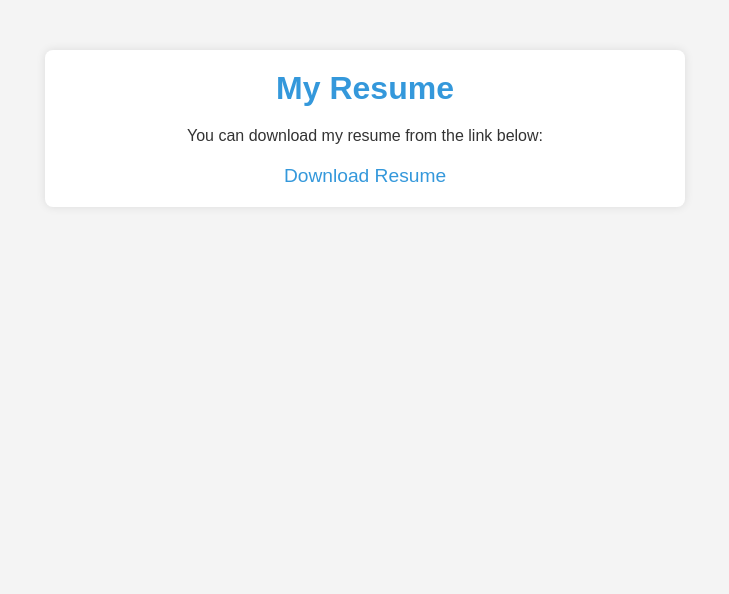
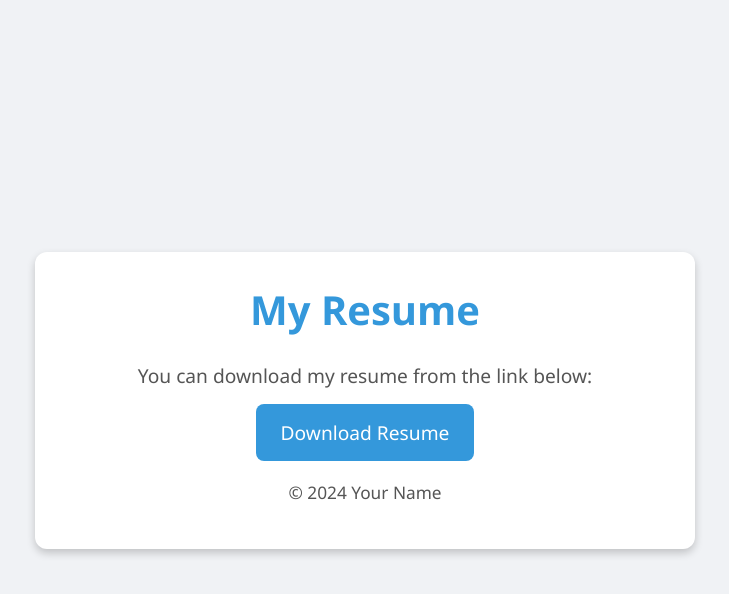
Before and after one commit to sadikpathanprojects/resume, a plain HTML site: page index.html in a window 1280 px wide. Shown: the whole page, without its empty margins (275-1004 px from the left). Drawn offline with Linux system fonts and the light colour scheme.

Commit message:
Update index.html

```diff
--- a/index.html
+++ b/index.html
@@ -6,36 +6,54 @@
     <title>My Resume</title>
     <style>
         body {
-            font-family: Arial, sans-serif;
+            font-family: 'Segoe UI', Tahoma, Geneva, Verdana, sans-serif;
             margin: 0;
             padding: 0;
-            background-color: #f4f4f4;
+            background-color: #f0f2f5;
             color: #333;
+            display: flex;
+            justify-content: center;
+            align-items: center;
+            height: 100vh;
             text-align: center;
-            padding: 50px;
         }
         .container {
+            background: #ffffff;
+            border-radius: 12px;
+            box-shadow: 0 4px 8px rgba(0, 0, 0, 0.2);
+            padding: 30px;
             max-width: 600px;
-            margin: 0 auto;
-            background: #fff;
-            padding: 20px;
-            border-radius: 8px;
-            box-shadow: 0 0 10px rgba(0, 0, 0, 0.1);
+            width: 100%;
         }
         h1 {
+            color: #3498db;
+            font-size: 2.5em;
             margin: 0;
-            color: #3498db;
+            padding-bottom: 10px;
         }
         p {
-            margin: 20px 0;
+            color: #555;
+            font-size: 1.2em;
+            margin: 15px 0;
         }
         a {
-            color: #3498db;
+            display: inline-block;
+            background: #3498db;
+            color: #fff;
             text-decoration: none;
+            padding: 15px 25px;
+            border-radius: 8px;
             font-size: 1.2em;
+            transition: background-color 0.3s, transform 0.2s;
         }
         a:hover {
-            text-decoration: underline;
+            background: #2980b9;
+            transform: scale(1.05);
+        }
+        footer {
+            margin-top: 20px;
+            font-size: 0.9em;
+            color: #777;
         }
     </style>
 </head>
@@ -43,7 +61,10 @@
     <div class="container">
         <h1>My Resume</h1>
         <p>You can download my resume from the link below:</p>
-        <a href="sadikpathan.pdf" target="_blank">Download Resume</a>
+        <a href="resume.pdf" target="_blank">Download Resume</a>
+        <footer>
+            <p>&copy; 2024 Your Name</p>
+        </footer>
     </div>
 </body>
 </html>
```
